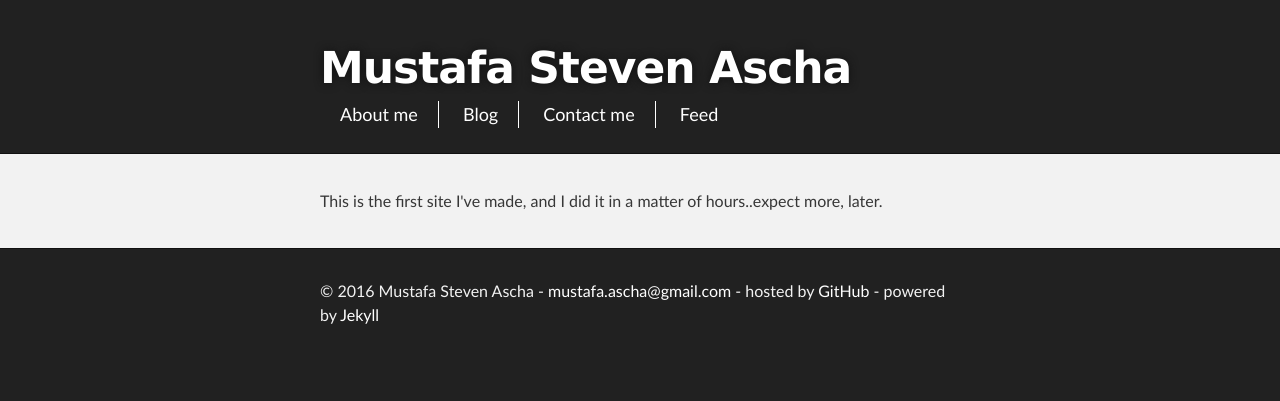
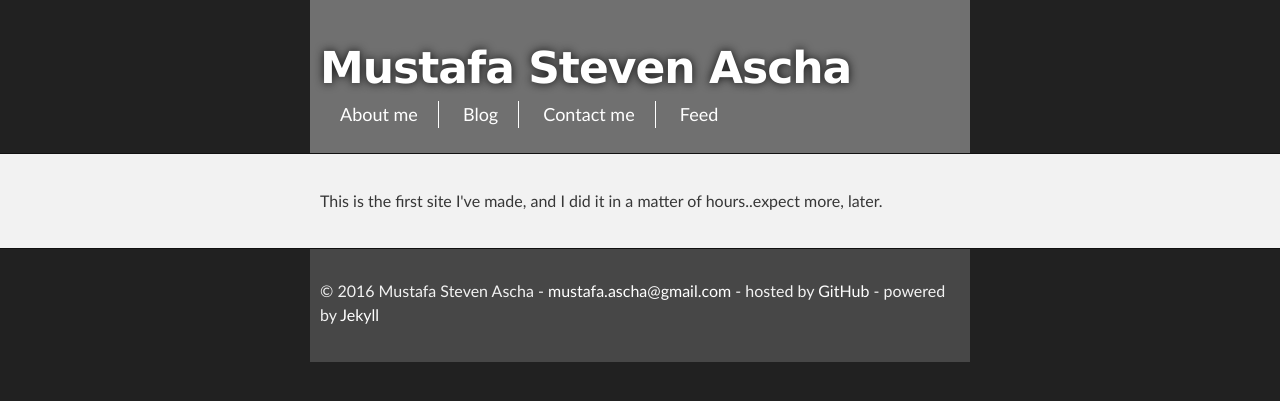
Before and after one commit to mustafaascha/mustafaascha.github.io, a Jekyll site: the page built from index.html, in a window 1280 px wide. Shown: the top 401 px of the page. Built offline with Jekyll 4.4.1, drawn with Linux system fonts in a browser that asks for light colours.

Commit message:
fix css..actually, this time

```diff
--- a/css/styles.css
+++ b/css/styles.css
@@ -220,6 +220,14 @@ img {
   max-width: 100%;
 }
 
+header.inner {
+	background-color: #707070;
+}
+
+footer.inner {
+	background-color: #474747;
+}
+
 /*******************************************************************************
 Custom classes
 *******************************************************************************/
```
